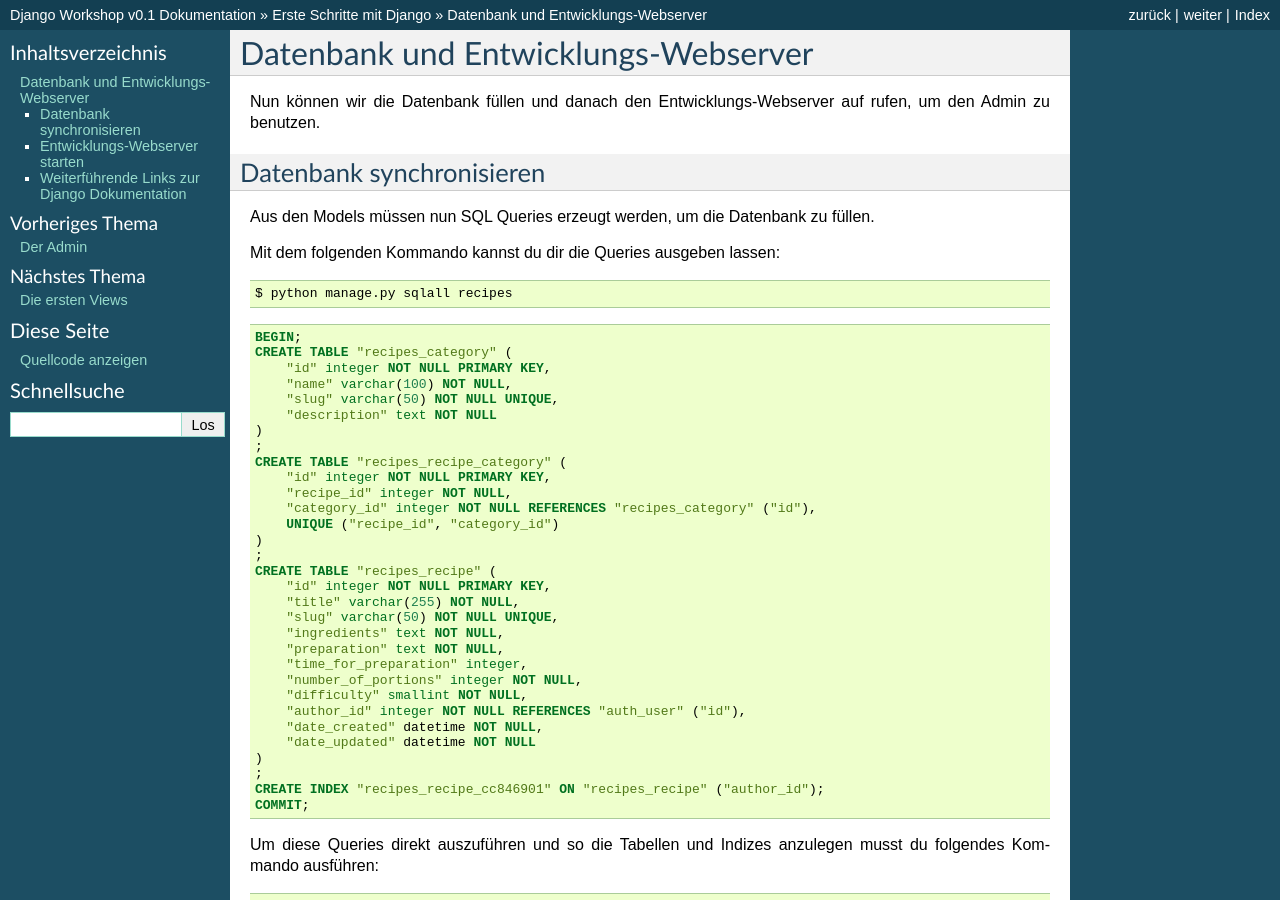
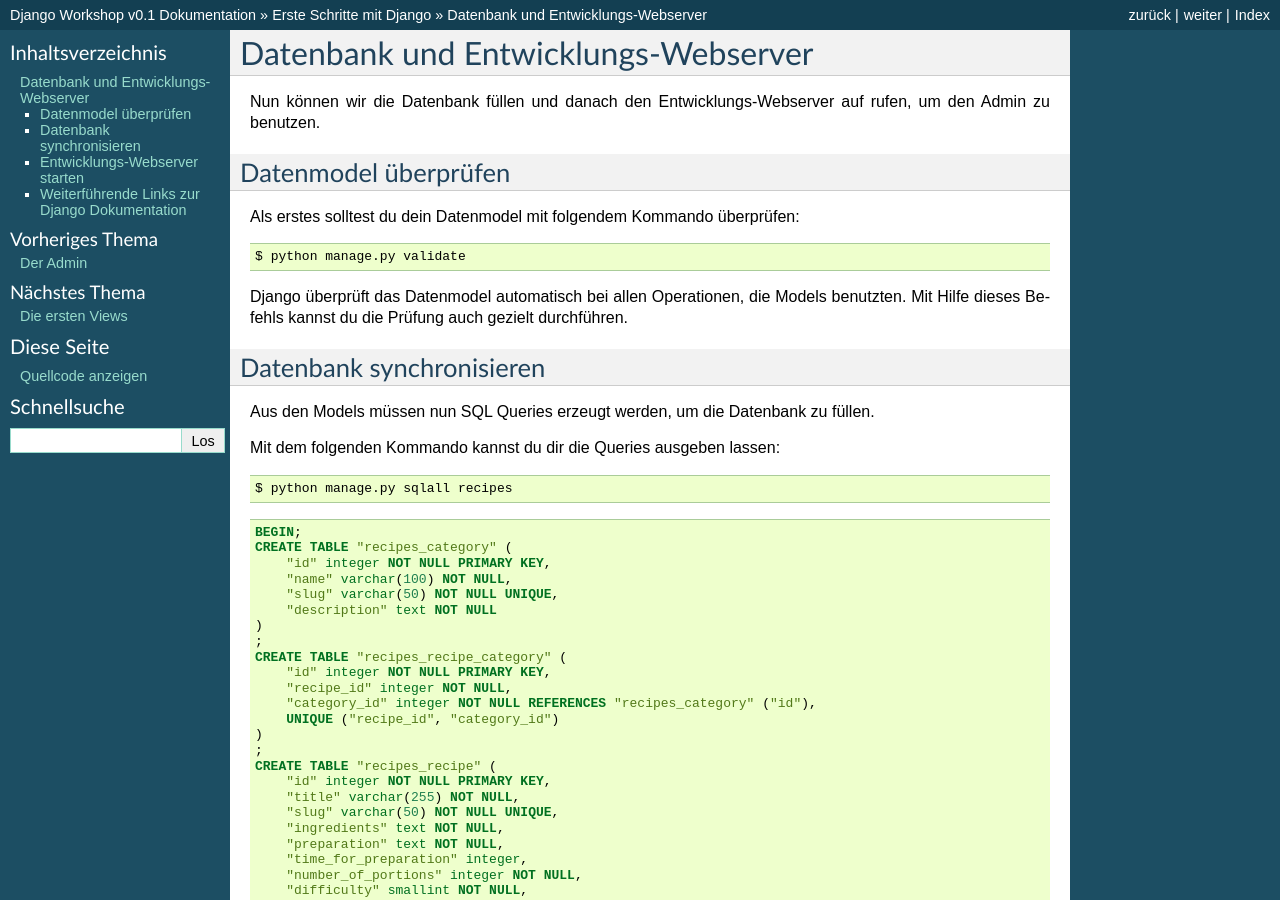
Before and after one commit to keimlink/django-workshop, a Sphinx documentation site: the page built from docs/erste_schritte/datenbank.rst, in a window 1280 px wide and 900 px high. Built offline with Sphinx 7.4.7, drawn with Linux system fonts in a browser that asks for light colours.

Commit message:
Absatz zur Validierung der Models eingefügt.

```diff
--- a/docs/erste_schritte/datenbank.rst
+++ b/docs/erste_schritte/datenbank.rst
@@ -2,6 +2,17 @@ Datenbank und Entwicklungs-Webserver
 ************************************
 
 Nun können wir die Datenbank füllen und danach den Entwicklungs-Webserver auf rufen, um den Admin zu benutzen.
+
+Datenmodel überprüfen
+=====================
+
+Als erstes solltest du dein Datenmodel mit folgendem Kommando überprüfen:
+
+..  code-block:: bash
+
+    $ python manage.py validate
+
+Django überprüft das Datenmodel automatisch bei allen Operationen, die Models benutzten. Mit Hilfe dieses Befehls kannst du die Prüfung auch gezielt durchführen.
 
 Datenbank synchronisieren
 =========================
```
